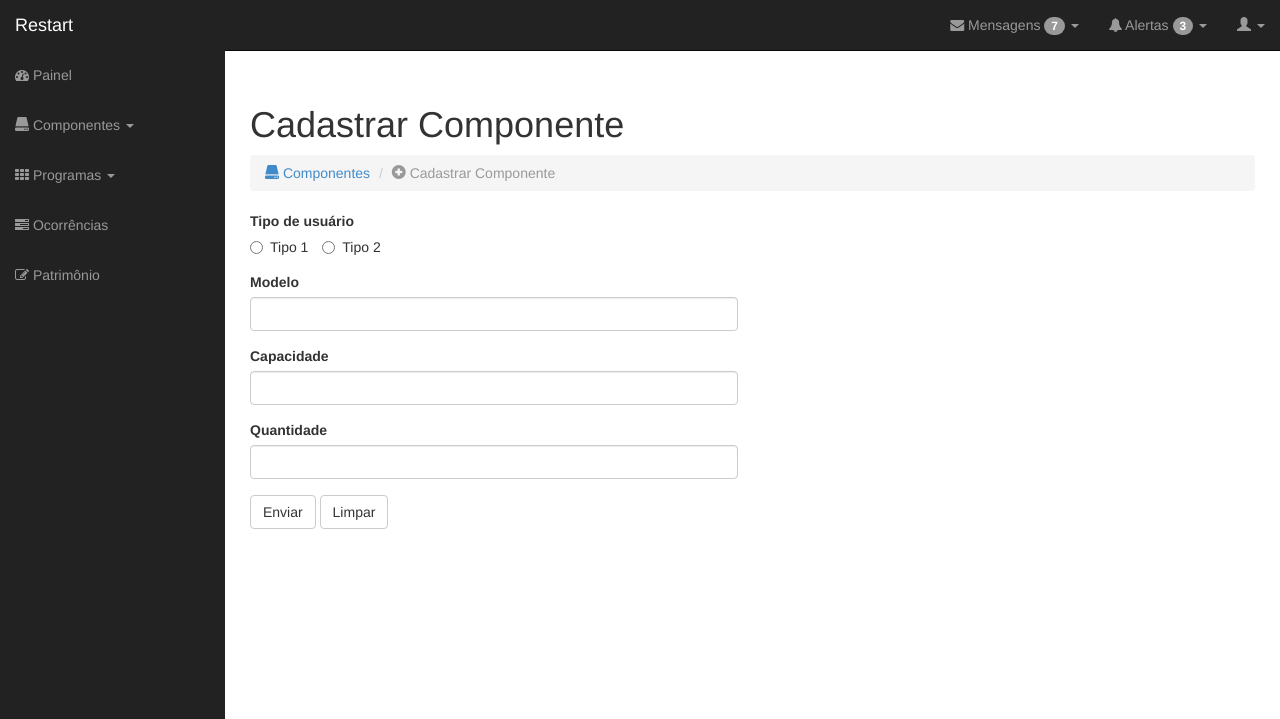
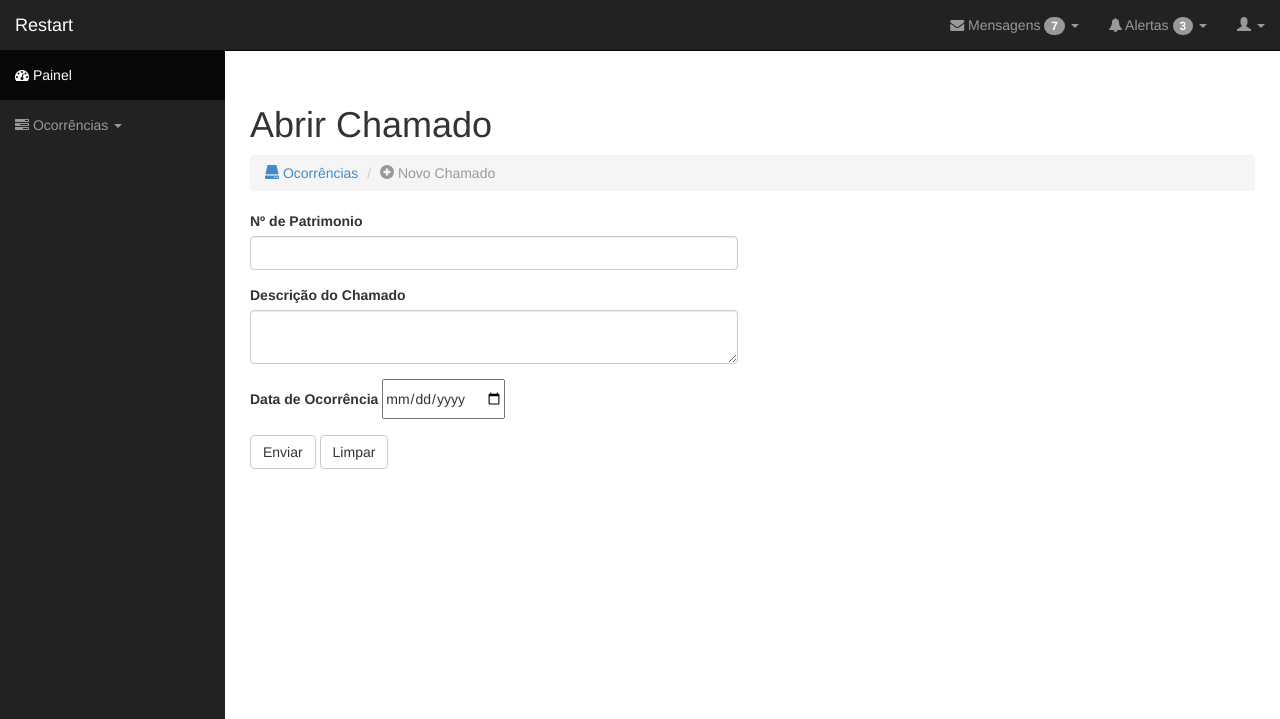
Before and after one commit to alexandredoria/restart, a PHP site: page /cadOcorrencia.php in a window 1280 px wide. Shown: the top 719 px of the page. Run offline with PHP 8.4, Linux system fonts and the light colour scheme; grey boxes labelled with a size stand in for pictures from a placeholder-image service; some libraries are stand-ins or nearby versions.

Commit message:
Edição da página "Abrir Chamado"

```diff
--- a/cadOcorrencia.php
+++ b/cadOcorrencia.php
@@ -19,50 +19,39 @@
     <!-- Barra Lateral -->
 
     <?php
-      include("barraLateral_bolsista.php");
+      include("barraLateral_professor.php");
 
     ?>
     <div id="page-wrapper">
       <div class="row">
         <div class="col-lg-12">
-          <h1> Cadastrar Componente</h1>
+          <h1> Abrir Chamado</h1>
           <ol class="breadcrumb">
-            <li><a href="componentes.php"><i class="glyphicon glyphicon-hdd"></i> Componentes</a></li>
-            <li class="active"><i class="glyphicon glyphicon-plus-sign"></i> Cadastrar Componente</li>
+            <li><a href="componentes.php"><i class="glyphicon glyphicon-hdd"></i> Ocorrências</a></li>
+            <li class="active"><i class="glyphicon glyphicon-plus-sign"></i> Novo Chamado</li>
           </ol>
         </div>
         </div><!-- /.row -->
 
       <div class="row">
         <div class="col-lg-6">
-          <form role="form" id="formComponente" action="cadComponente.php" method="post">
+          <form role="form" id="formOcorrencia" action="cadOcorrencia.php" method="post">
             <input type="hidden" value="add" name="cad">
             <input type="hidden" name="acao">
 
-            <label>Tipo de usuário</label>
+              <div class="form-group">
+              <label>Nº de Patrimonio</label>
+              <input class="form-control" id="patrimonio" name="patriomonio" required autocomplete="off">
+          </div>
             <div class="form-group">
-              <label class="radio-inline">
-                <input type="radio" name="tipo_componente" id="tipo1" value="1">  Tipo 1
-              </label>
-              <label class="radio-inline">
-                <input type="radio" name="tipo_componente" id="tipo2" value="2"> Tipo 2
-              </label>
-            </div>
-            <div class="form-group">
-              <label>Modelo</label>
-              <input class="form-control" id="modelo" name="modelo" required autocomplete="off">
+              <label>Descrição do Chamado</label>
+              <textarea  rows="2" class="form-control" id="descricao" name="descricao" required autocomplete="off">       </textarea>
             </div>
              <div class="form-group">
-              <label>Capacidade</label>
-              <input class="form-control" id="matricula" name="matricula" required autocomplete="off">
+              <label>Data de Ocorrência</label>
+              <input type="date" id="data" name="matricula" required autocomplete="off">
             </div>
-            <div class="form-group">
-              <label>Quantidade</label>
-              <input class="form-control" id="email" name="email" required autocomplete="off">
 
-
-
-        </div>
         <div class="col-lg-6">    </div>
 
 
--- a/cadUsuario.php
+++ b/cadUsuario.php
@@ -9,7 +9,7 @@
 
   include 'nucleo/cabecario.php';
 
-    include "config.php";
+   include "config.php";
 
   ?>
 
--- a/ocorrencias.php
+++ b/ocorrencias.php
@@ -27,7 +27,7 @@
               <h1>Ocorrências <small>Visão geral</small></h1>
             </div>
             <div class="col-lg-6" align="right">
-              <a href="#"><button type="button" class="btn btn-primary"><i class="glyphicon glyphicon-plus-sign"></i> Nova ocorrência</button></a>
+
             </div>
        </div><!-- /.row -->
 
```
